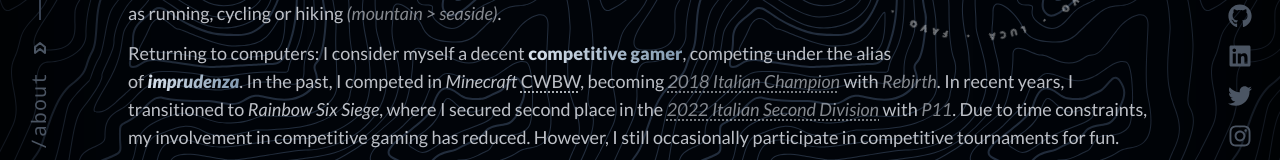
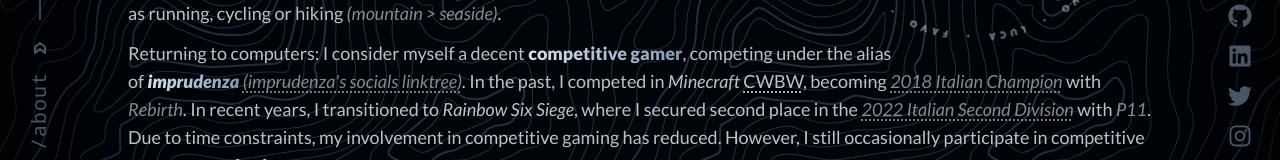
Before and after one commit to Favo02/favo02.dev, a React (Create React App) app: page /about in a window 1280 px wide. Shown: the part 557-717 px from the top of the page. Built offline with nearby package versions, Linux system fonts and the light colour scheme.

Commit message:
feat(components): add imprudenza linktree in `Biography`

```diff
--- a/src/components/About/Biography.tsx
+++ b/src/components/About/Biography.tsx
@@ -47,7 +47,7 @@ const Biography : FC = () => {
       </span>
 
       <span>
-        Returning to computers: I consider myself a decent <H>competitive gamer</H>, competing under the alias of <I><H>imprudenza</H></I>. In the past, I competed in <I>Minecraft</I> <span title="ClanWar BedWars, 4v4 on PigParty or GommeHD"><U>CWBW</U></span>, becoming <span title="PigParty BedWars league, 4v4 on PigParty"><I><D><U>2018 Italian Champion</U></D></I></span> with <I><D>Rebirth</D></I>. In recent years, I transitioned to <I>Rainbow Six Siege</I>, where I secured second place in the <Link to="https://liquipedia.net/rainbowsix/PG_Nationals/2022/BeSerious/Spring" target="_blank" title="BeSerious Spring 2022"><I><D><U>2022 Italian Second Division</U></D></I></Link> with <I><D>P11</D></I>. Due to time constraints, my involvement in competitive gaming has reduced. However, I still occasionally participate in competitive tournaments for fun.
+        Returning to computers: I consider myself a decent <H>competitive gamer</H>, competing under the alias of <I><H>imprudenza</H></I> <Link to="https://linktr.ee/imprudenza" target="_blank"><I><D><U>(imprudenza&apos;s socials linktree)</U></D></I></Link>. In the past, I competed in <I>Minecraft</I> <span title="ClanWar BedWars, 4v4 on PigParty or GommeHD"><U>CWBW</U></span>, becoming <span title="PigParty BedWars league, 4v4 on PigParty"><I><D><U>2018 Italian Champion</U></D></I></span> with <I><D>Rebirth</D></I>. In recent years, I transitioned to <I>Rainbow Six Siege</I>, where I secured second place in the <Link to="https://liquipedia.net/rainbowsix/PG_Nationals/2022/BeSerious/Spring" target="_blank" title="BeSerious Spring 2022"><I><D><U>2022 Italian Second Division</U></D></I></Link> with <I><D>P11</D></I>. Due to time constraints, my involvement in competitive gaming has reduced. However, I still occasionally participate in competitive tournaments for fun.
       </span>
 
       <span className="block my-3">
```
